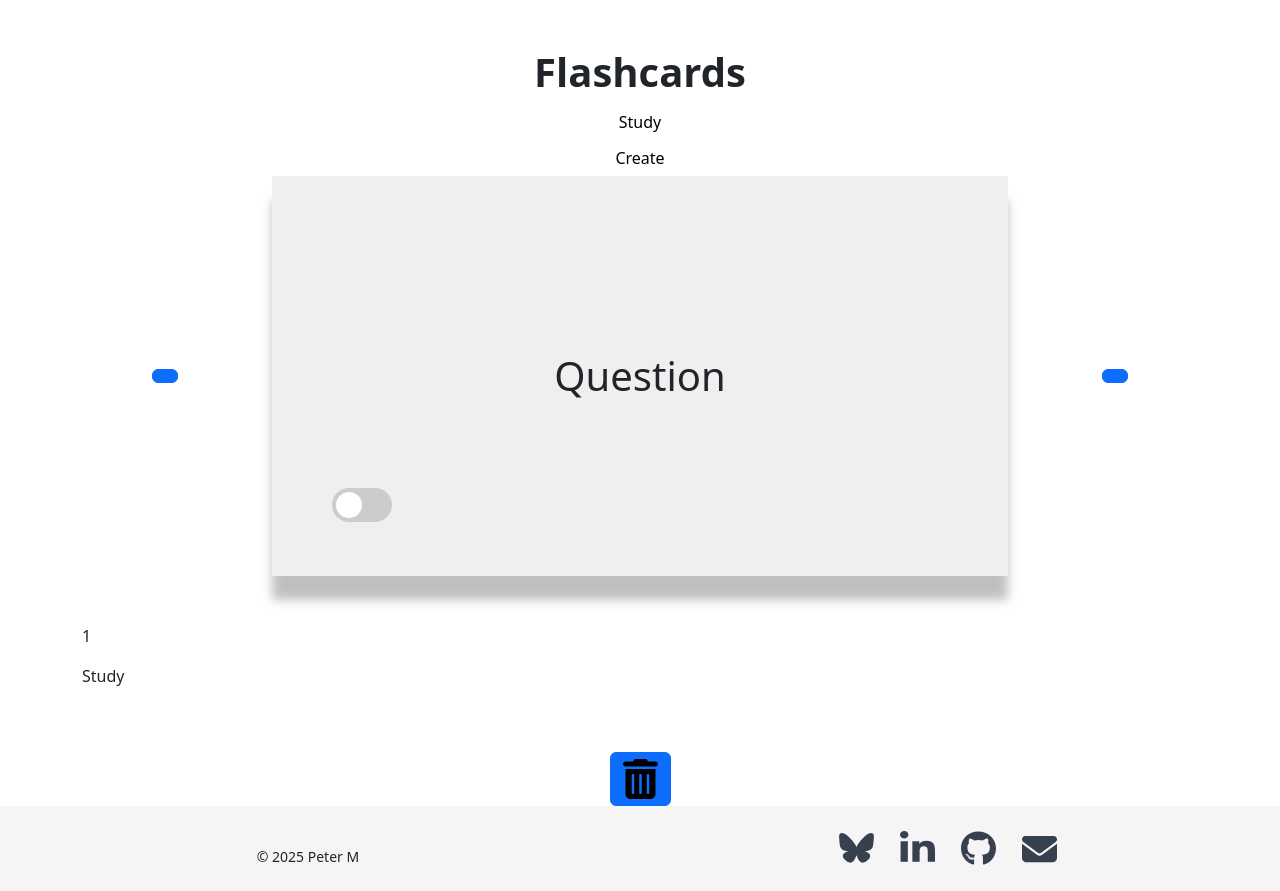
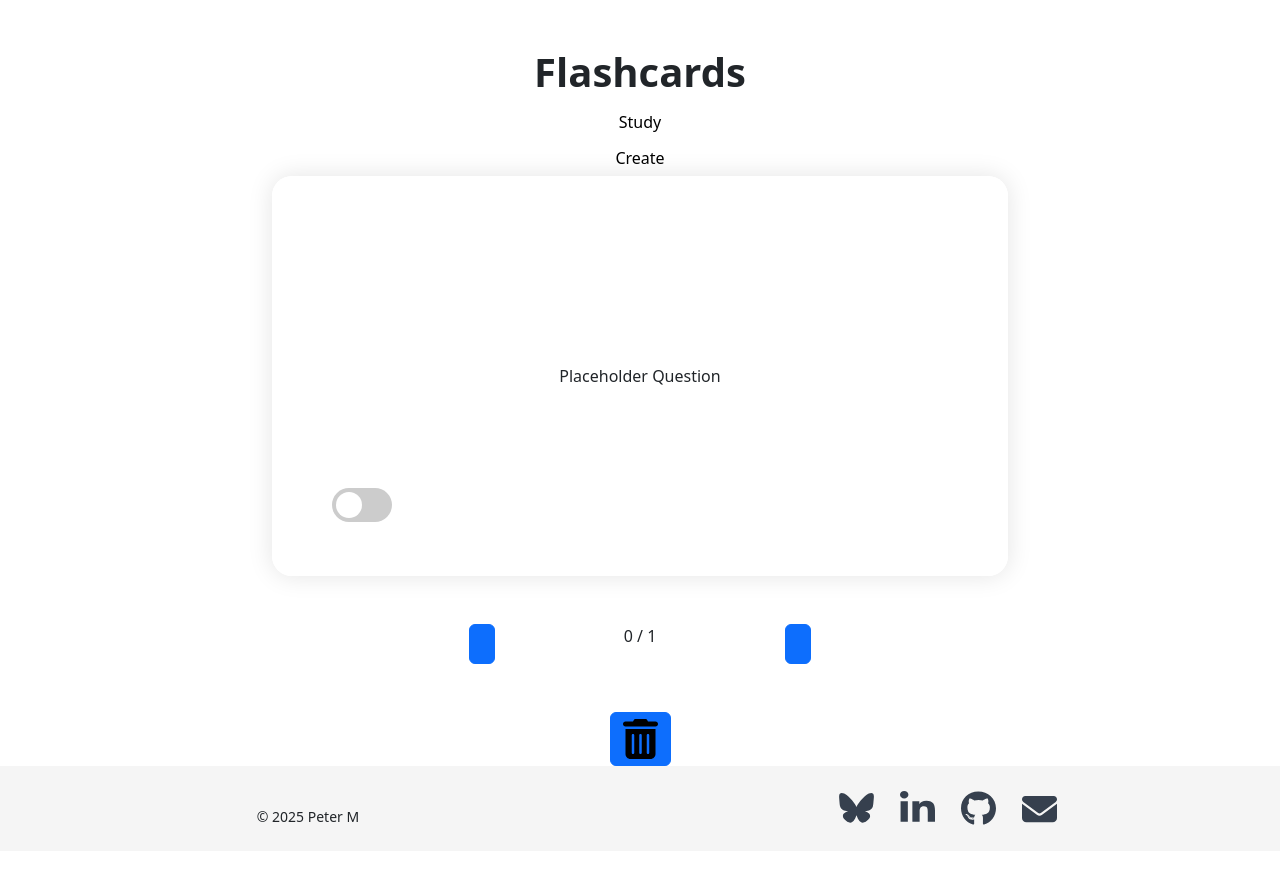
Before and after one commit to peter-tres/flashcards-project, a React (Vite) app: page / in a window 1280 px wide. After the commit the page ends 851 px from the top, so only its background shows below. Built offline with nearby package versions, Linux system fonts and the light colour scheme; the HTML template or start-up script is replaced by a standard one.

Commit message:
stlying mainly

```diff
--- a/src/components/CardDisplay.jsx
+++ b/src/components/CardDisplay.jsx
@@ -27,16 +27,17 @@ function CardDisplay({mode}){
     const [currentCard,setCurrentCard] = React.useState(0);
     const [cards, setCards] = React.useState([createCard("","")]);
 
-
+    console.log(cards, cards.length);
 
     return(
     <>
         <div className="row justify-content-center mb-5">
-            <div className="d-none d-lg-flex col-lg-2 d-flex justify-content-center align-items-center">
+
+            {/* <div className="d-none d-lg-flex col-lg-2 d-flex justify-content-center align-items-center">
             <button
             onClick={()=> setCurrentCard(wrapInt(currentCard-1,0,cards.length))}
             type="button" className="btn btn-primary"></button>
-            </div>
+            </div> */}
 
 
 
@@ -44,22 +45,36 @@ function CardDisplay({mode}){
                 <FlashCard/>
             </div>
 
-            <div className="d-none d-lg-flex col-lg-2 d-flex justify-content-center align-items-center">
+            {/* <div className="d-none d-lg-flex col-lg-2 d-flex justify-content-center align-items-center">
             <button
             onClick={()=> setCurrentCard(wrapInt(currentCard+1,0,cards.length))}
             type="button" className="btn btn-primary"></button>
-            </div>
+            </div> */}
 
 
         </div>
         <div className="row justify-content-center">
-            <p>{cards.length}</p>
-            <p>{mode}</p>
+            <div className="col"></div>
+            <div className="col">
+                <div className="row">
+                    <div className="col-2 d-flex justify-content-center"><button type="button" className="btn btn-primary"></button></div>
+                    <div className="col-8 d-flex justify-content-center">
+                        <p className=""> {currentCard} / {cards.length}</p>
+                    </div>
+                    <div className="col-2 d-flex justify-content-center"><button type="button" className="btn btn-primary"></button></div>
+                </div>
+            </div>
+            <div className="col"></div>
+            {/* <p>{cards.length}</p>
+            <p>{mode}</p> */}
         </div>
+
         <div className="row justify-content-center mt-5">
-            <div className="col-2 col-lg-2 d-flex d-lg-none justify-content-center align-items-center">
+
+            {/* <div className="col-2 col-lg-2 d-flex d-lg-none justify-content-center align-items-center">
             <button type="button" className="btn btn-primary"></button>
-            </div>
+            </div> */}
+
             <div className="col-2 col-lg-2 d-flex justify-content-center align-items-center">
                 <button
                 onClick = {() => {
@@ -74,9 +89,11 @@ function CardDisplay({mode}){
                     <img src={trashcan} className="trashcan-icon"></img>
                 </button>
             </div>
-            <div className="col-2 col-lg-2 d-flex d-lg-none justify-content-center align-items-center">
+
+            {/* <div className="col-2 col-lg-2 d-flex d-lg-none justify-content-center align-items-center">
             <button type="button" className="btn btn-primary"></button>
-            </div>
+            </div> */}
+
         </div>
     </>
 );
--- a/src/components/Flashcard.css
+++ b/src/components/Flashcard.css
@@ -2,6 +2,7 @@
 
 .card{
     border: none;
+
 }
 
 .card-inner{
@@ -10,7 +11,8 @@
   height: 400px;
   transition: transform 0.6s;
   transform-style: preserve-3d;
-  box-shadow: 0 24px 10px rgba(0,0,0,25%);
+  box-shadow: 0px 0px 25px 1px rgba(0, 0, 0, 10%);
+  border-radius: 20px;
 }
 
 /* .card:hover .card-inner{
@@ -25,11 +27,11 @@
   display:flex;
   align-items: center;
   justify-content: center;
-
+  border-radius: 20px;
 }
 
 .card-front{
-  background: #EFEFEF;
+  background: white;
 }
 
 .card-back{
--- a/src/components/Flashcard.jsx
+++ b/src/components/Flashcard.jsx
@@ -7,6 +7,9 @@ import SliderCheckbox from './SliderCheckbox';
 
 function FlashCard({}){
     const [isEdit,setEdit] = useState(false);
+
+    let question = "Placeholder Question"
+
 
     const toggleClick = () =>{
         setEdit(!isEdit);
@@ -27,15 +30,15 @@ function FlashCard({}){
                     <div className="card-front">
                         <div className="row w-100 h-100 px-5 py-5 d-flex align-items-end">
                             {isEdit?
-                            <div className="row w-100 h-100 px-5 py-5 d-flex align-items-center">
+                            <div className="w-100 h-100 px-5 py-5 d-flex align-items-center">
                                 <input
-                                className="w-100 form-control"
+                                className="w-100 form-control text-center"
                                 type="text"
-                                placeholder="" onChange={handleChange}></input>
+                                placeholder={question} onChange={handleChange}></input>
                             </div>
 
                             :
-                            <h1 className="w-100 h-100 text-center d-flex align-items-center justify-content-center">Question</h1>
+                            <p className="w-100 h-100 text-center d-flex align-items-center justify-content-center">{question}</p>
                             }
 
                             <div className="position-absolute">
```
